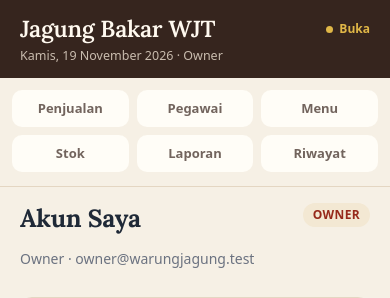
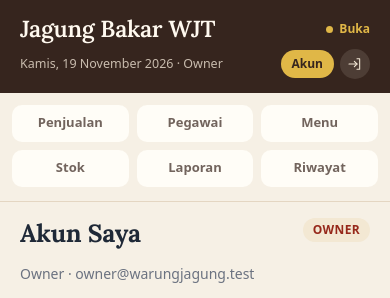
Before and after one commit to Mardiansyah-wq/kasir-warung-jagung, a Laravel app: page /account in a window 390 px wide. Shown: the top 298 px of the page. Run offline with Laravel 12, Linux system fonts and the light colour scheme; a user stored in the database is signed in; data comes from the database, SQL or seed files in the repository.

Commit message:
Tambah akses akun dan keluar di header mobile

```diff
--- a/resources/views/layouts/app.blade.php
+++ b/resources/views/layouts/app.blade.php
@@ -492,11 +492,76 @@
                 color: #b4a9a1;
             }
 
+            .mobile-meta {
+                display: flex;
+                flex-wrap: wrap;
+                align-items: center;
+                justify-content: space-between;
+                gap: 8px 12px;
+                margin-top: 6px;
+            }
+
             .mobile-brand-sub {
-                margin: 4px 0 0;
+                flex: 1 1 auto;
+                min-width: 0;
+                margin: 0;
                 color: #c9bcae;
                 font-size: 12.5px;
                 line-height: 1.4;
+            }
+
+            .mobile-account {
+                display: flex;
+                flex: 0 0 auto;
+                align-items: center;
+                gap: 6px;
+            }
+
+            .mobile-account form {
+                margin: 0;
+            }
+
+            .mobile-account-link {
+                padding: 5px 11px;
+                border-radius: 999px;
+                background: rgba(244, 239, 226, .12);
+                color: #f3e8d6;
+                font-size: 12px;
+                font-weight: 600;
+                text-decoration: none;
+            }
+
+            .mobile-account-link.active {
+                background: var(--brand-amber);
+                color: var(--brand-brown);
+            }
+
+            .mobile-logout {
+                display: grid;
+                width: 30px;
+                height: 30px;
+                border: 0;
+                border-radius: 999px;
+                background: rgba(244, 239, 226, .12);
+                color: #f3e8d6;
+                cursor: pointer;
+                place-items: center;
+            }
+
+            .mobile-logout:hover {
+                background: rgba(180, 48, 32, .45);
+                color: #fff;
+            }
+
+            .mobile-logout .nav-icon {
+                width: 16px;
+                height: 16px;
+            }
+
+            .mobile-account-link:focus-visible,
+            .mobile-logout:focus-visible {
+                outline: 2px solid var(--brand-amber);
+                outline-offset: 2px;
             }
 
             .mobile-nav {
--- a/resources/views/partials/mobile-header.blade.php
+++ b/resources/views/partials/mobile-header.blade.php
@@ -44,9 +44,23 @@
             <strong class="mobile-brand-name">{{ config('app.name', 'Jagung Bakar WJT') }}</strong>
             <span class="mobile-open {{ $storeOpen ? '' : 'closed' }}">{{ $storeOpen ? 'Buka' : 'Tutup' }}</span>
         </div>
-        <p class="mobile-brand-sub">
-            {{ now()->locale('id')->translatedFormat('l, j F Y') }} · {{ $user->name }}
-        </p>
+        <div class="mobile-meta">
+            <p class="mobile-brand-sub">
+                {{ now()->locale('id')->translatedFormat('l, j F Y') }} · {{ $user->name }}
+            </p>
+            <div class="mobile-account">
+                <a
+                    href="{{ route('account.index') }}"
+                    class="mobile-account-link {{ request()->routeIs('account.*') ? 'active' : '' }}"
+                >Akun</a>
+                <form method="POST" action="{{ route('logout') }}">
+                    @csrf
+                    <button type="submit" class="mobile-logout" aria-label="Keluar dari akun" title="Keluar">
+                        @include('partials.nav-icon', ['name' => 'logout'])
+                    </button>
+                </form>
+            </div>
+        </div>
     </div>
 
     <nav class="mobile-nav" aria-label="Navigasi mobile">
```
